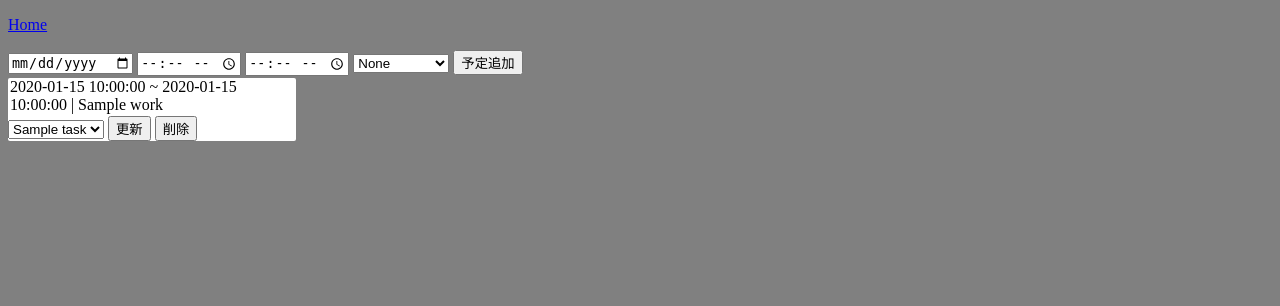
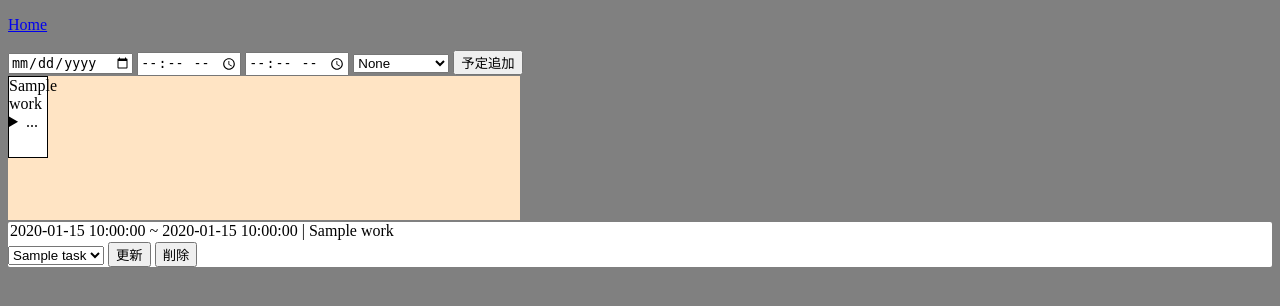
Before and after one commit to lotcarnage/cinaps, a Python web app: template code/templates/calendar.html in a window 1280 px wide. Shown: the top 306 px of the page. Run offline with Jinja, Linux system fonts and the light colour scheme; the template is opened without the code that fills it: most values are stand-ins (such as "Sample title", 1, 10 or a date in 2020).

Commit message:
[update] 暫定的にタイムライン上を動かせるUIを追加。

```diff
--- a/code/static/css/calendar.css
+++ b/code/static/css/calendar.css
@@ -10,10 +10,6 @@ table.calendar {
 table.calendar th,
 table.calendar td {
     border: solid 1px black;
-}
-
-div.timeline {
-    width: 18em;
 }
 
 div.work {
@@ -30,3 +26,35 @@ div.work p {
 form.control {
     display: inline;
 }
+
+div.timeline {
+    position: relative;
+    background-color: bisque;
+    width: 32em;
+    height: 9em;
+    display: flex;
+    flex-wrap: nowrap;
+    flex-direction: row;
+    overflow-x: scroll;
+    overflow-y: hidden;
+}
+
+div.workitem {
+    position: absolute;
+    background-color: #fff;
+    border: solid black 1px;
+    width: 38px;
+    height: 80px;
+    top: 0px;
+    left: 0px;
+}
+
+div.timeslice {
+    border-radius: 2px;
+    border: solid #000 1px;
+    background-color: #fff;
+    width: 8em;
+    height: 8em;
+    overflow: hidden;
+    flex-shrink: 0;
+}
--- a/code/templates/calendar.html
+++ b/code/templates/calendar.html
@@ -2,12 +2,75 @@
 {% block head %}
 <link rel="stylesheet" href="/static/css/calendar.css" />
 <script>
+    window.onload = function () {
+        const work_infos = document.getElementById("work_infos").children;
+        var dragging_workitem = null;
+        var drag_offset_x = null;
+        const snap_width = 40;
+        for (let i = 0; i < work_infos.length; i++) {
+            work_data = work_infos[i].dataset;
+            let dom = document.getElementById(work_data.work_id);
+            dom.style.left = (i * snap_width).toString() + 'px'
+            dom.addEventListener('mouseover', e => {
+                if (dragging_workitem == null) {
+                    e.target.style.border = '1px solid lime';
+                    e.target.style.cursor = 'move';
+                }
+            });
+            dom.addEventListener('mouseleave', e => {
+                if (dragging_workitem != null) {
+                    if (dragging_workitem === e.target) {
+                        return;
+                    }
+                }
+                e.target.style.border = '1px solid black';
+            });
+            dom.addEventListener('mousedown', e => {
+                dragging_workitem = e.target;
+                drag_offset_x = e.offsetX;
+                dragging_workitem.style.zIndex = 0;
+            });
+            dom.addEventListener('mouseup', e => {
+                dragging_workitem.style.zIndex = 10;
+                dragging_workitem = null;
+                drag_offset_x = null;
+            });
+        }
+        holder = document.getElementById('itemholder');
+        holder.addEventListener('mousemove', e => {
+            x = e.clientX + document.body.scrollLeft + document.documentElement.scrollLeft;
+            obj = holder;
+            e_posx = 0;
+            if (obj.offsetParent) {
+                do {
+                    e_posx += obj.offsetLeft - obj.scrollLeft;
+                } while (obj = obj.offsetParent);
+            }
+            snap_x = Math.floor((x - e_posx) / snap_width) * snap_width
+            // snap_x = x - e_posx - drag_offset_x;
+            if (dragging_workitem != null) {
+                dragging_workitem.style.left = snap_x.toString() + 'px';
+            }
+        });
+        holder.addEventListener('mouseup', e => {
+            dragging_workitem = null;
+            drag_offset_x = null;
+        });
+
+    }
 
 </script>
 {% endblock %}
 
 {% block body %}
 <p><a href="/home">Home</a></p>
+
+<div id="work_infos">
+    {% for work in works %}
+    <span data-work_id="workitem_{{work.id}}"></span>
+    {% endfor %}
+</div>
+
 
 <form action="/addwork" method="post">
     <a><input type="date" name="start_date" value=""></a>
@@ -22,7 +85,30 @@
     <button class="add_button" type="submit">予定追加</button>
 </form>
 
-<div class="timeline">
+<div class="timeline" id="itemholder">
+    {% for work in works %}
+    <div class="workitem" id="workitem_{{work.id}}">
+        {{ work.task_name }}
+        <details>
+            <summary>...</summary>
+            <form class="control" action="/editwork_task" method="post">
+                <input type="id" name="work_id" value="{{work.id}}" hidden>
+                <select name="task_id">
+                    {% for task in tasks %}
+                    <option value="{{ task.id }}">{{task.subject}}</option>
+                    {% endfor %}
+                </select>
+                <button class="update" type="submit">更新</button>
+            </form>
+            <form class="control" action="/delete_work" method="post">
+                <input type="id" name="work_id" value="{{work.id}}" hidden>
+                <button class="delete" type="submit">削除</button>
+            </form>
+        </details>
+    </div>
+    {% endfor %}
+</div>
+<div>
     {% for work in works %}
     <div class="work">
         <p>{{ work.start_time }} ~ {{ work.end_time }} | {{ work.task_name }}
```
